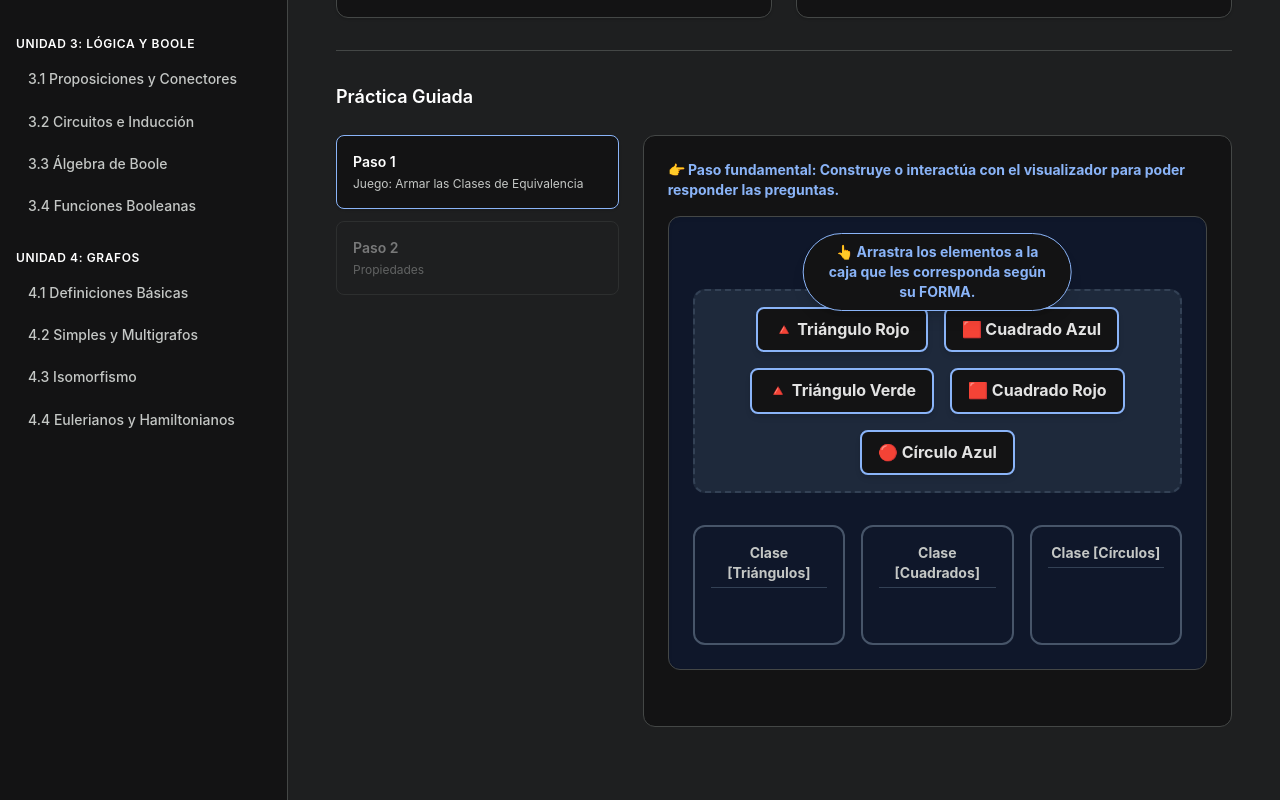
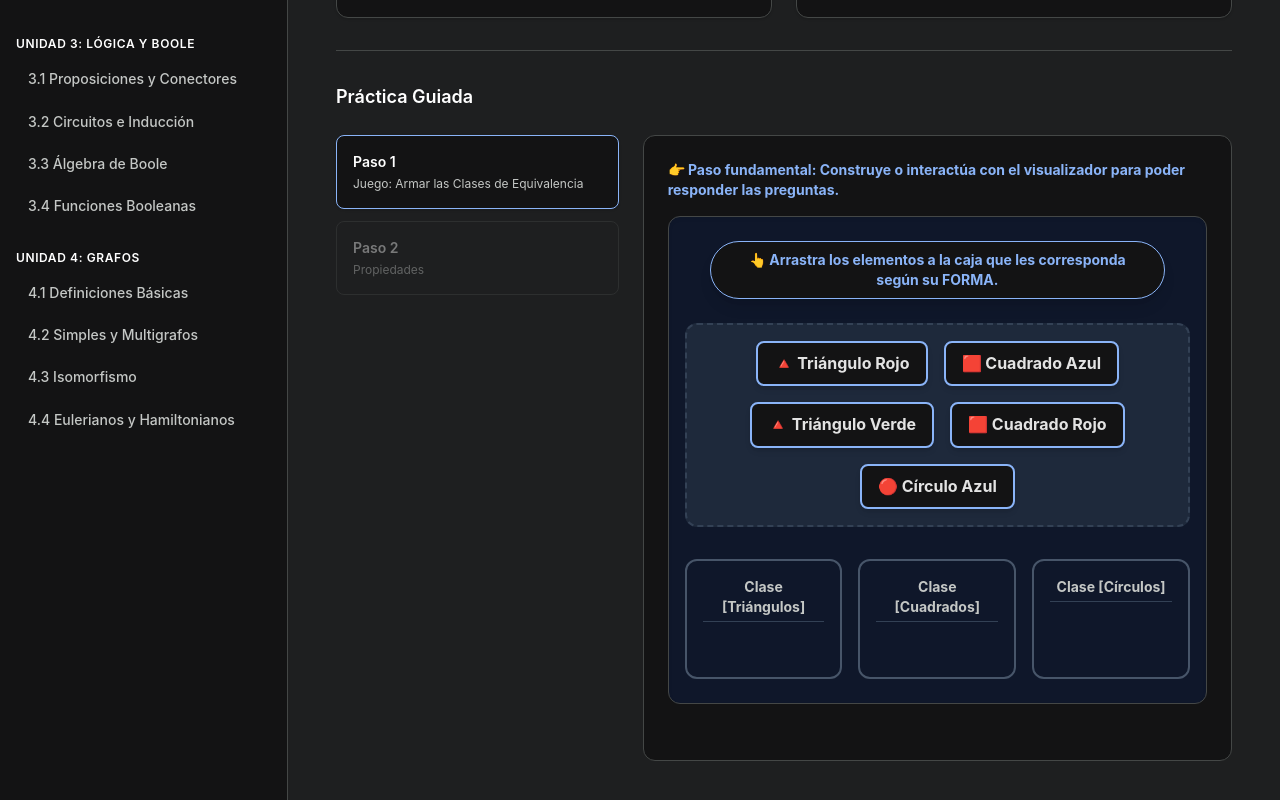
Before and after one commit to juniorfernandez0002-dot/Resumen, a Vue app in the folder frontend/: page /modulo/2-3 in a window 1280 px wide. Shown: the part 504-1304 px from the top of the page. Built offline with nearby package versions, Linux system fonts and the light colour scheme.

Commit message:
Fix UI: Banner de mensajes ya no tapa el simulador

```diff
--- a/frontend/src/components/DragDropSorter.vue
+++ b/frontend/src/components/DragDropSorter.vue
@@ -1,11 +1,11 @@
 <template>
-  <div class="relative w-full bg-[#0f172a] border border-app-border rounded-xl overflow-hidden shadow-inner flex flex-col p-6 min-h-[400px] select-none">
+  <div class="w-full bg-[#0f172a] border border-app-border rounded-xl overflow-hidden shadow-inner flex flex-col py-6 px-4 min-h-[400px] select-none items-center">
 
-    <div v-if="gameMessage" class="absolute top-4 left-1/2 -translate-x-1/2 bg-app-surface px-6 py-2 rounded-full shadow-lg z-10 font-bold text-sm text-center border border-app-primary text-app-primary">
+    <div v-if="gameMessage" class="mb-6 bg-app-surface px-6 py-2 rounded-full shadow-lg font-bold text-sm text-center border border-app-primary text-app-primary max-w-[90%]">
       {{ gameMessage }}
     </div>
 
-    <div class="mt-12 flex-1 flex flex-col gap-8">
+    <div class="w-full flex-1 flex flex-col gap-8">
 
       <!-- ZONA DE ORIGEN (POOL) -->
       <div class="bg-[#1e293b] p-4 rounded-xl border-2 border-dashed border-[#334155] min-h-[100px] flex flex-wrap gap-4 items-center justify-center transition-colors"
--- a/frontend/src/components/GraphInteractive.vue
+++ b/frontend/src/components/GraphInteractive.vue
@@ -1,8 +1,8 @@
 <template>
-  <div class="relative w-full bg-app-bg border border-app-border rounded-xl overflow-hidden shadow-inner flex flex-col items-center justify-center min-h-[350px]">
+  <div class="w-full bg-app-bg border border-app-border rounded-xl overflow-hidden shadow-inner flex flex-col items-center justify-center min-h-[350px] py-4">
 
     <!-- Barra Superior de Instrucciones del Juego -->
-    <div v-if="gameMessage" class="absolute top-4 left-1/2 -translate-x-1/2 bg-app-surface px-6 py-2 rounded-full shadow-md z-10 font-medium text-sm text-center border border-app-primary text-app-primary">
+    <div v-if="gameMessage" class="mb-2 bg-app-surface px-6 py-2 rounded-full shadow-md font-medium text-sm text-center border border-app-primary text-app-primary max-w-[90%]">
       {{ gameMessage }}
     </div>
 
--- a/frontend/src/components/LogicCircuitInteractive.vue
+++ b/frontend/src/components/LogicCircuitInteractive.vue
@@ -1,8 +1,8 @@
 <template>
-  <div class="relative w-full bg-[#0f172a] border border-app-border rounded-xl overflow-hidden shadow-inner flex flex-col items-center justify-center min-h-[350px] p-4 font-mono select-none">
+  <div class="w-full bg-[#0f172a] border border-app-border rounded-xl overflow-hidden shadow-inner flex flex-col items-center justify-center min-h-[350px] py-4 font-mono select-none">
 
     <!-- Barra Superior -->
-    <div v-if="gameMessage" class="absolute top-4 left-1/2 -translate-x-1/2 bg-app-surface px-6 py-2 rounded-full shadow-lg z-10 font-bold text-sm text-center border border-app-primary text-app-primary">
+    <div v-if="gameMessage" class="mb-2 bg-app-surface px-6 py-2 rounded-full shadow-lg font-bold text-sm text-center border border-app-primary text-app-primary max-w-[90%]">
       {{ gameMessage }}
     </div>
 
--- a/frontend/src/components/RelationMapperInteractive.vue
+++ b/frontend/src/components/RelationMapperInteractive.vue
@@ -1,7 +1,7 @@
 <template>
-  <div class="relative w-full bg-[#0f172a] border border-app-border rounded-xl overflow-hidden shadow-inner flex flex-col items-center justify-center min-h-[350px] p-4 font-mono select-none">
+  <div class="w-full bg-[#0f172a] border border-app-border rounded-xl overflow-hidden shadow-inner flex flex-col items-center justify-center min-h-[350px] py-4 font-mono select-none">
 
-    <div v-if="gameMessage" class="absolute top-4 left-1/2 -translate-x-1/2 bg-app-surface px-6 py-2 rounded-full shadow-lg z-10 font-bold text-sm text-center border border-app-primary text-app-primary">
+    <div v-if="gameMessage" class="mb-2 bg-app-surface px-6 py-2 rounded-full shadow-lg font-bold text-sm text-center border border-app-primary text-app-primary max-w-[90%]">
       {{ gameMessage }}
     </div>
 
```
